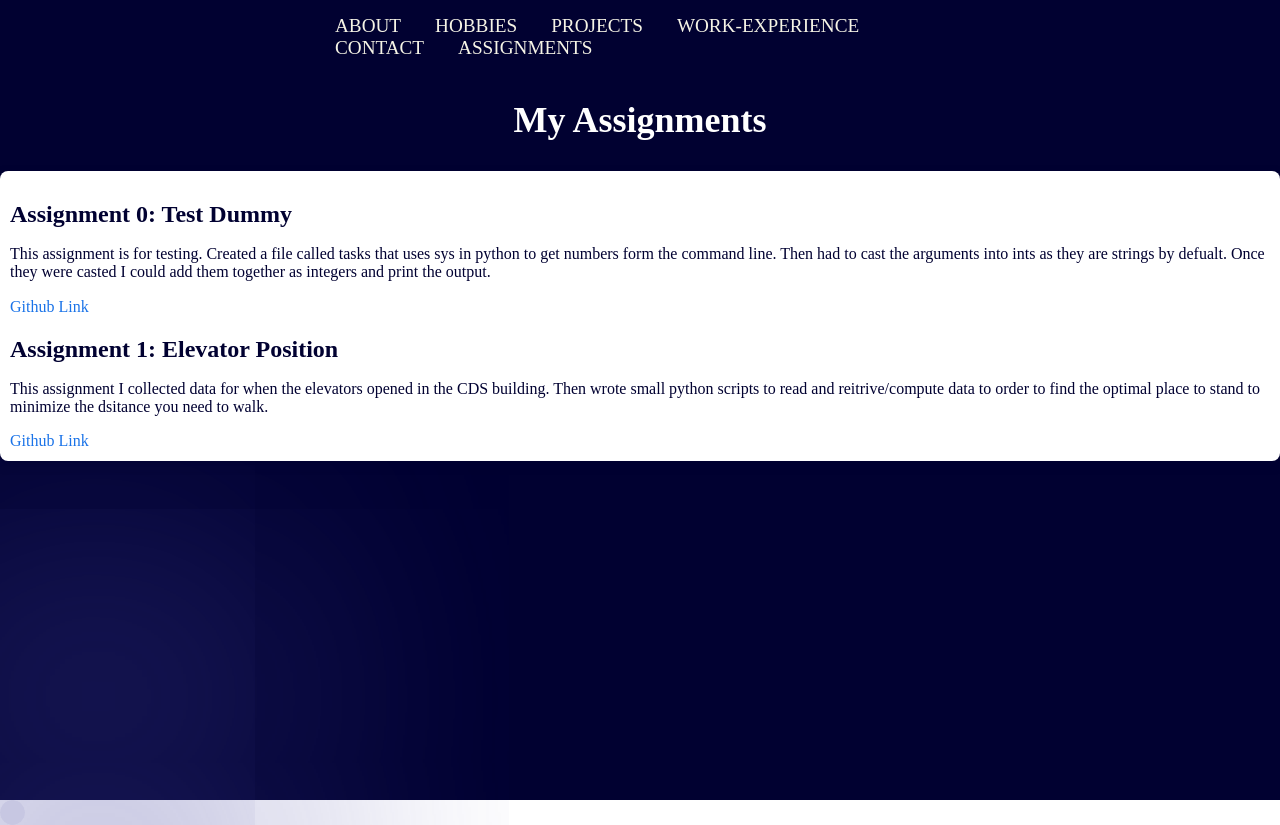
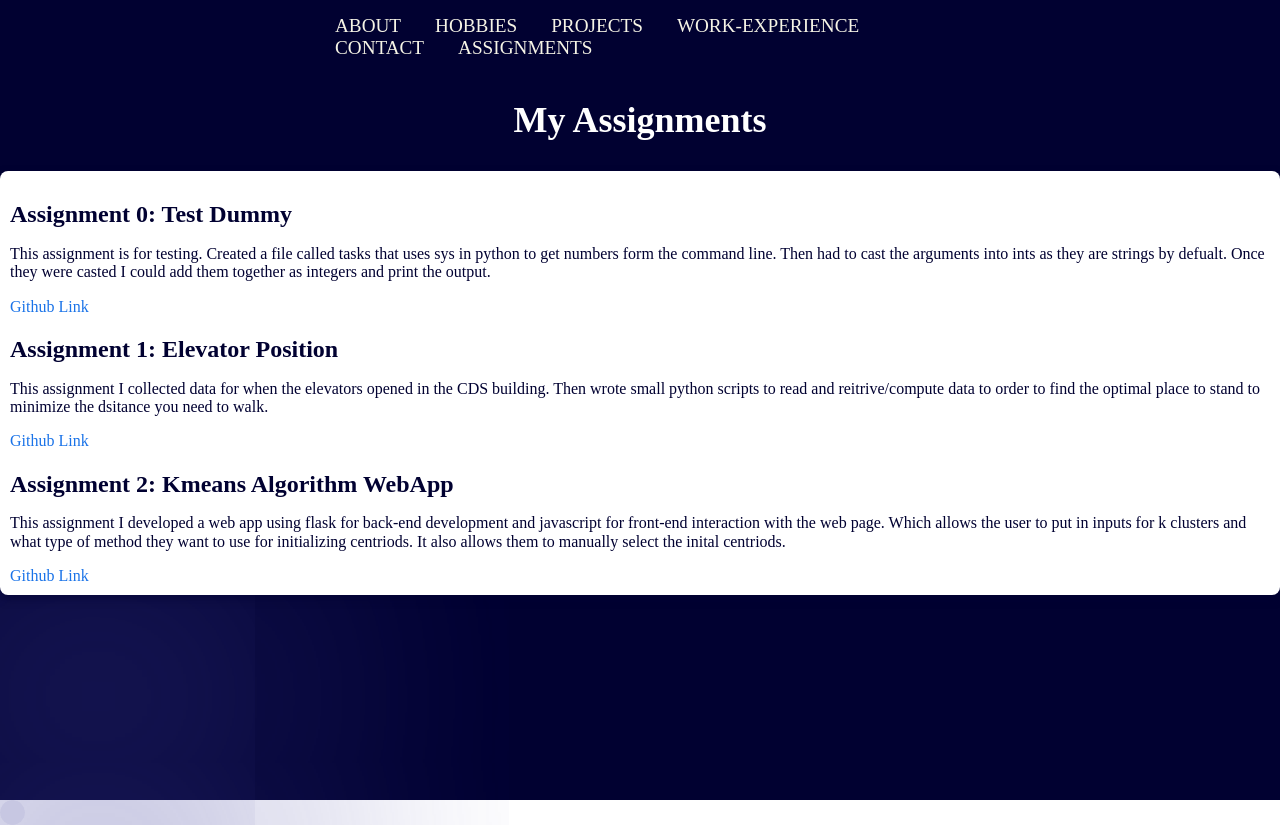
Before and after one commit to JustinLiao122/JustinLiao122.github.io, a plain HTML site: page assignments/index.html in a window 1280 px wide. Drawn offline with nearby package versions, Linux system fonts and the light colour scheme.

Commit message:
added assignmnet

```diff
--- a/assignments/index.html
+++ b/assignments/index.html
@@ -38,6 +38,11 @@
             This assignment I collected data for when the elevators opened in the CDS building. Then wrote small python scripts to read and reitrive/compute data to order to find the optimal place to stand to minimize the dsitance you need to walk.
         </p>
         <a href="https://github.com/JustinLiao122/Liaoju-assignment-1.git" target="_blank" class="assignment-link">Github Link</a>
+        <h2>Assignment 2: Kmeans Algorithm WebApp</h2>
+        <p class="assignment-description">
+            This assignment I developed a web app using flask for back-end development and javascript for front-end interaction with the web page. Which allows the user to put in inputs for k clusters and what type of method they want to use for initializing centriods. It also allows them to manually select the inital centriods.
+        </p>
+        <a href="https://github.com/JustinLiao122/Liaoju-assignment-2.git" target="_blank" class="assignment-link">Github Link</a>
     </div>
 
 
```
